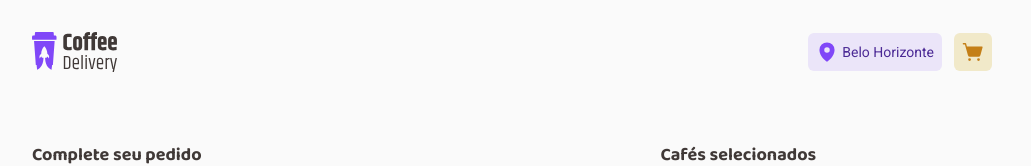
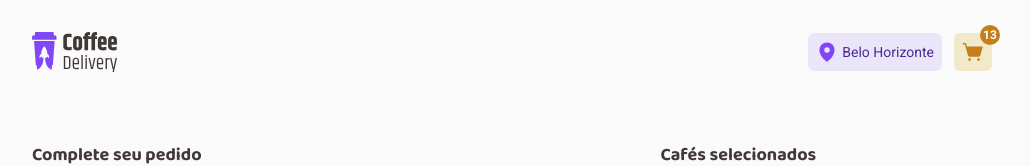
Before and after one commit to vbruno96/coffee-delivery, a React (Vite) app: page /checkout in a window 1280 px wide. Shown: the top 166 px of the page, without its empty margins (128-1159 px from the left). Built offline with nearby package versions, Linux system fonts and the light colour scheme.

Commit message:
create counter on cart button in navbar

```diff
--- a/src/components/Navbar/index.tsx
+++ b/src/components/Navbar/index.tsx
@@ -17,7 +17,7 @@ export function Navbar() {
           Belo Horizonte
         </button>
         <button
-          className='flex justify-center items-center bg-yellow-light p-2 rounded-md'
+          className="relative flex justify-center items-center bg-yellow-light p-2 rounded-md after:absolute after:-top-2 after:-right-2 after:flex after:justify-center after:items-center after:content-['13'] after:w-5 after:h-5 after:bg-yellow-dark after:rounded-full after:text-white after:text-sm after:leading-none after:font-bold"
         >
           <ShoppingCartSimple
             size={22}
```
